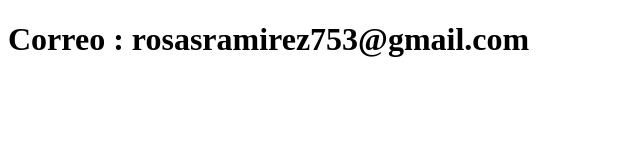
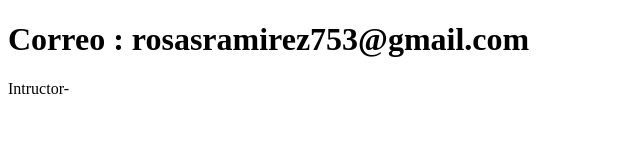
Before and after one commit to Dev-Asfix/Practica, a plain HTML site: page contacto.html in a window 1280 px wide. Shown: the full height of the page, 0-640 px from the left. Drawn offline with Linux system fonts and the light colour scheme.

Commit message:
Actualiza el contacto

```diff
--- a/contacto.html
+++ b/contacto.html
@@ -10,5 +10,6 @@
     <h1>
         Correo : rosasramirez753@gmail.com
     </h1>
+    <p>Intructor-</p>
 </body>
 </html>
```
